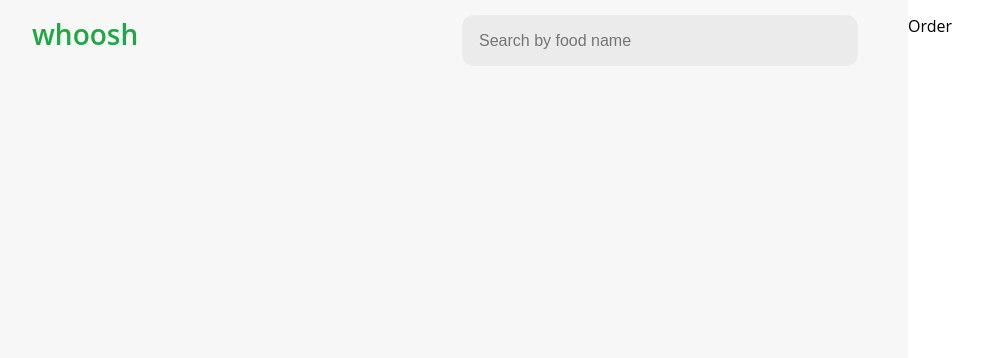
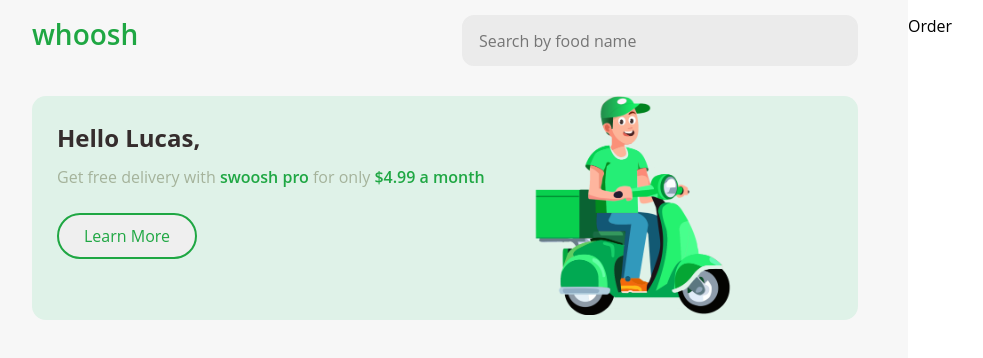
Before and after one commit to lucasr1b/whoosh, a React (Create React App) app: page / in a window 1280 px wide. Shown: the top 358 px of the page, without its empty margins (18-1001 px from the left). Built offline with nearby package versions, Linux system fonts and the light colour scheme; some icons are missing.

Commit message:
Added promotion banner

```diff
--- a/src/App.scss
+++ b/src/App.scss
@@ -1,7 +1,10 @@
+* {
+    margin: 0;
+    font-family: 'Open Sans';
+}
+
 html, body, #root {
-    margin: 0;
     background-color: #F7F7F7;
-    font-family: 'Open Sans';
     height: 100%;
 }
 
--- a/src/components/home/Home.tsx
+++ b/src/components/home/Home.tsx
@@ -1,11 +1,13 @@
 import React from 'react'
 import './Home.scss';
 import Navigation from './Navigation';
+import Promotion from './Promotion';
 
 function Home() {
     return (
         <div className='Container'>
             <Navigation />
+            <Promotion />
         </div>
     )
 }
--- /dev/null
+++ b/src/components/home/Promotion.scss
@@ -0,0 +1,49 @@
+.Promotion {
+    background-color: #dff2e8;
+    display: flex;
+    width: 100%;
+    margin-top: 30px;
+    border-radius: 14px;
+
+    .Promotion--Info {
+        padding: 25px 0px 25px 25px;
+        h1 {
+            color: #352d2d;
+            font-size: 24px;
+        }
+
+        p {
+            color: #a5b39b;
+            font-size: 16px;
+            margin-top: 12px;
+        }
+
+        span {
+            color: #1fa743;
+            font-weight: 600;
+        }
+        button {
+            border: 2px solid #1fa743;
+            color: #1fa743;
+            font-size: 16px;
+            font-weight: 500;
+            margin-top: 25px;
+            padding: 10px 25px;
+            border-radius: 50px;
+
+            &:hover {
+                background-color: #1fa743;
+                color: white;
+                cursor: pointer;
+            }
+        }
+    }
+
+    .Promotion--Image {
+        margin: 0px 125px 0px auto;
+
+        img {
+            width: 200px;
+        }
+    }
+}
--- /dev/null
+++ b/src/components/home/Promotion.tsx
@@ -0,0 +1,20 @@
+import React from 'react'
+import './Promotion.scss'
+import FoodDelivery from '../../assets/FoodDelivery.png';
+
+function Promotion() {
+  return (
+    <div className='Promotion'>
+        <div className='Promotion--Info'>
+          <h1>Hello Lucas,</h1>
+          <p>Get free delivery with <span>swoosh pro</span> for only <span>$4.99 a month</span></p>
+          <button>Learn More</button>
+        </div>
+        <div className='Promotion--Image'>
+        <img src={FoodDelivery} />
+        </div>
+      </div>
+  )
+}
+
+export default Promotion
--- /dev/null
+++ b/src/declaration.d.ts
@@ -0,0 +1 @@
+declare module '*.png';
--- a/tsconfig.json
+++ b/tsconfig.json
@@ -21,6 +21,7 @@
     "jsx": "react-jsx"
   },
   "include": [
-    "src"
+    "src",
+    "src/declaration.d.ts"
   ]
 }
```
Also changed, not shown: src/assets/FoodDelivery.png (added).
